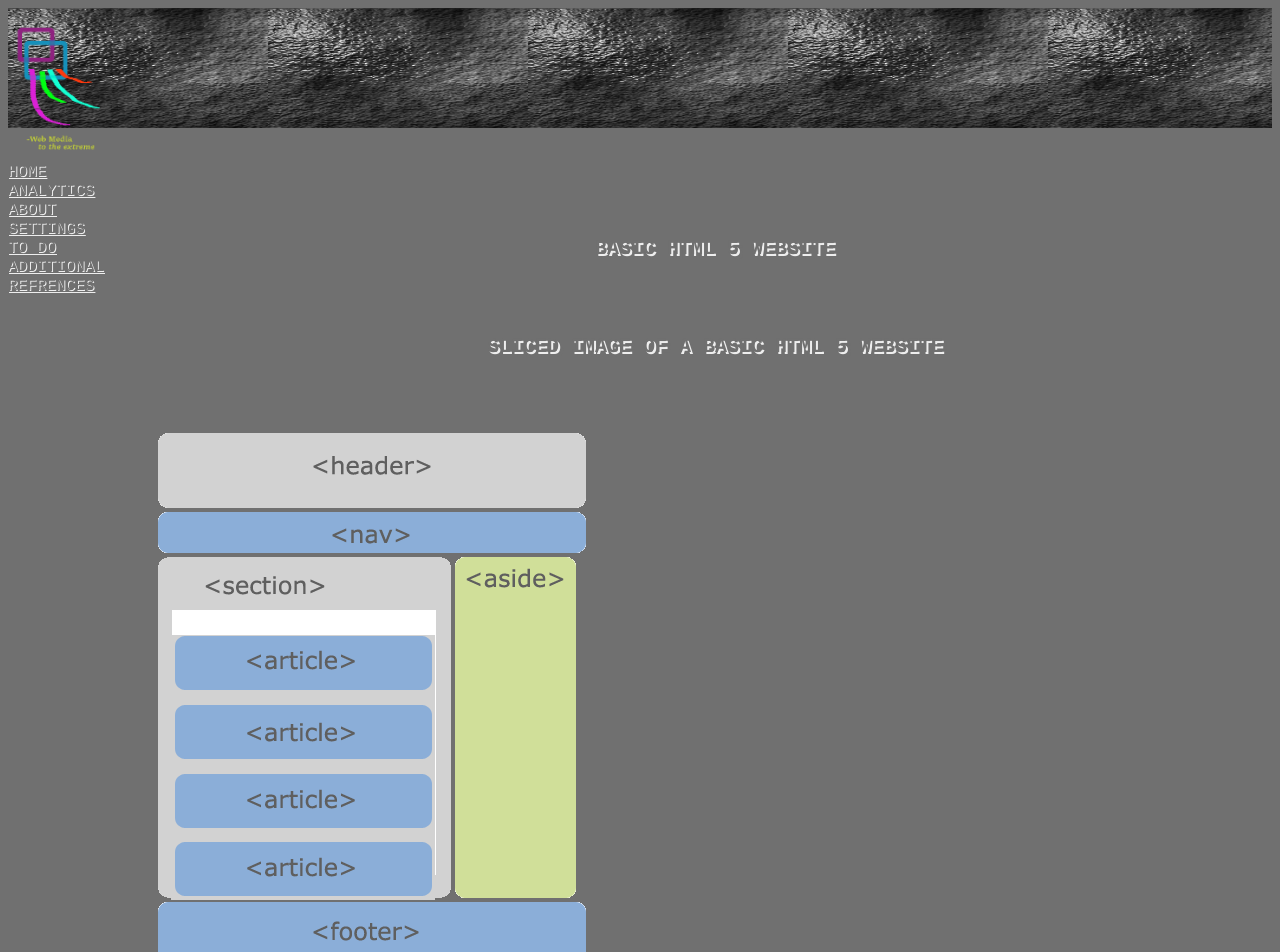
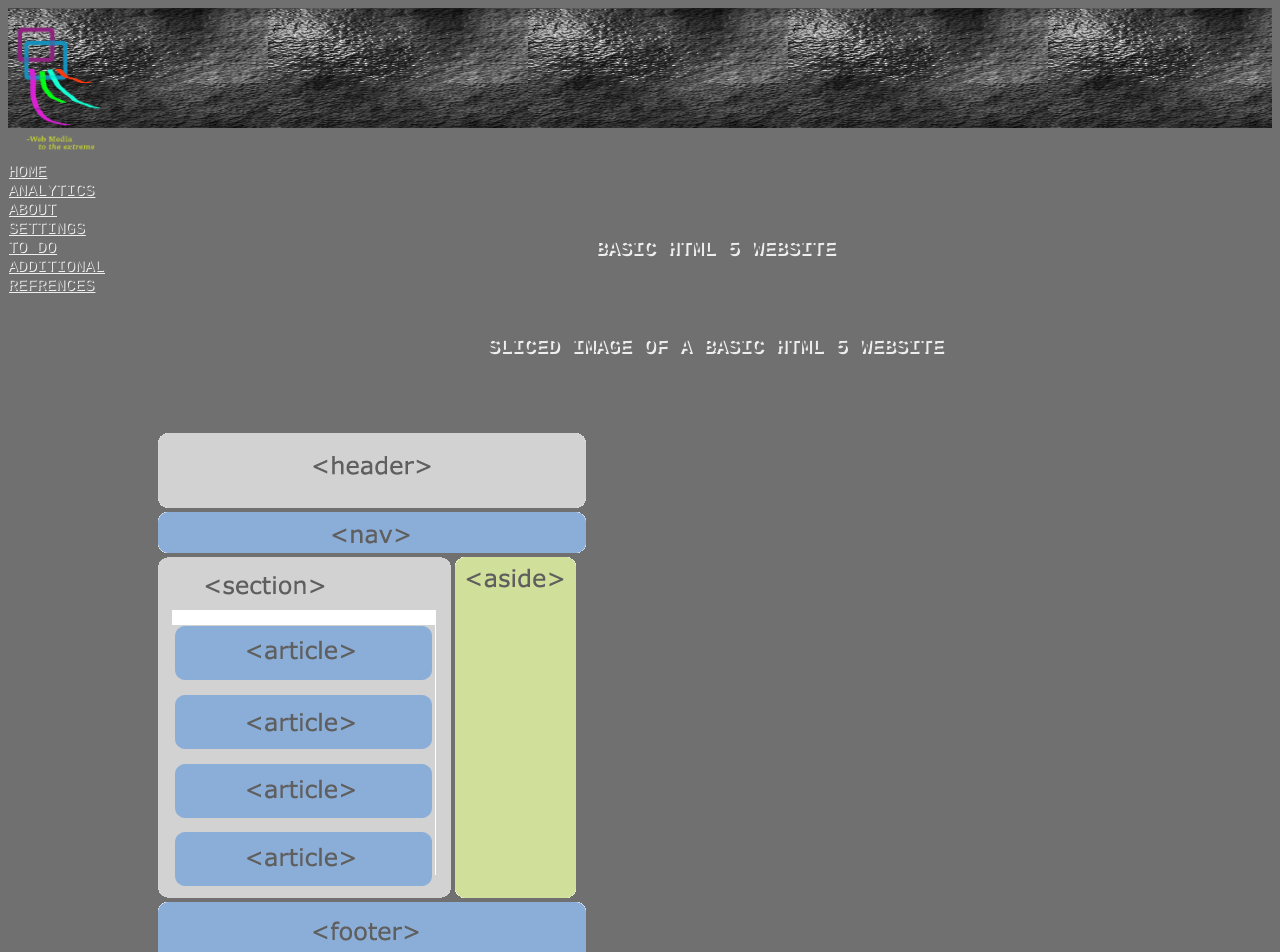
Before and after one commit to vashman/web_meda, a Jekyll site: the page built from media_post/sliced.html, in a window 1280 px wide. Shown: the top 952 px of the page. Built offline with Jekyll 4.4.1, drawn with Linux system fonts in a browser that asks for light colours.

```diff
--- a/media_post/sliced.html
+++ b/media_post/sliced.html
@@ -15,7 +15,7 @@
 <a href="http://www.w3schools.com/tags/tag_header.asp"><image src="{{site.baseurl}}//media/sliced/header.png" alt="header" /></a><br />
 <a href="http://www.w3schools.com/tags/tag_nav.asp"><image src="{{site.baseurl}}/media/sliced/nav.png" alt="nav" /></a><br />
 <a href="http://www.w3schools.com/tags/tag_section.asp"><image src="{{site.baseurl}}/media/sliced/section.png" alt="section" /></a>
-<a href="http://www.w3schools.com/tags/tag_article.asp"><image src="{{site.baseurl}}/media/sliced/articule.png" alt="articule" / style="position: absolute; left:171px; top:635px;"></a>
+<a href="http://www.w3schools.com/tags/tag_article.asp"><image src="{{site.baseurl}}/media/sliced/articule.png" alt="articule" / style="position: absolute; left:171px; top:625px;"></a>
 <a href="http://www.w3schools.com/tags/tag_aside.asp"><image src="{{site.baseurl}}/media/sliced/aside.png" alt="aside" /></a><br />
 <a href="http://www.w3schools.com/tags/tag_footer.asp"><image src="{{site.baseurl}}/media/sliced/footer.png" alt="footer" /></a>
 
```
